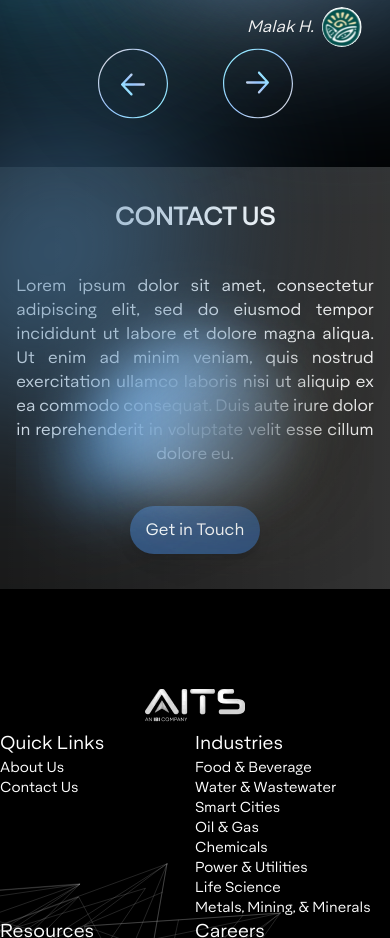
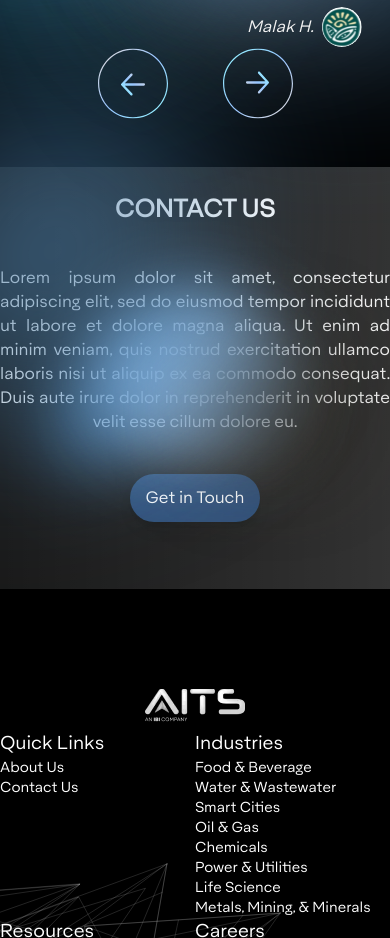
Before and after one commit to thecabinetlb/aitsmena-frontend, a Vue app: page / in a window 390 px wide. Shown: the part 6340-7278 px from the top of the page. Built offline with nearby package versions, Linux system fonts and the light colour scheme.

Commit message:
re:responsive batch one

```diff
--- a/src/components/Hero.vue
+++ b/src/components/Hero.vue
@@ -11,8 +11,8 @@
       <button class="px-4 py-3 text-center rounded-full shadow-lg cursor-pointer bg-accent1 text-bg2 hover:bg-opacity-95">See our Solutions</button>
       <img src="../assets/images/hero/arrow.webp" alt="AITS" width="178" height="145" responsive class="pt-10 sm:w-50 w-[70px]"/>
     </div>
-
     <!-- animation elements -->
+    <div class="overflow-hidden">
       <!-- middle layor -->
      <img src="../assets/images/hero/elements/centermiddle.svg" alt="AITS" width="1275" height="1585" responsive loading="eager"
       v-motion
@@ -100,6 +100,8 @@
       <!-- pattern -->
       <img src="../assets/images/patterns/pattern (2).svg" alt="AITS" width="832" height="1771" responsive loading="eager"
       class="absolute z-4 right-0 top-[100%] transform -translate-y-[100%] opacity-75"/>
+    </div>
+
 
 
     <!-- Mission and Values  -->
--- a/src/components/Testimonies.vue
+++ b/src/components/Testimonies.vue
@@ -128,51 +128,55 @@ const showDes = (id) => {
    </section>
 
    <!-- Contact -->
-   <section class="relative bg-gradient-to-r from-accent1/10 to-accent1/20 min-h-[50vh] flex flex-col items-center justify-center sm:py-0 py-4">
-    <div class="relative w-11/12 mx-auto space-y-10 text-center xl:w-8/12 sm:w-10/12">
+   <section class="bg-gradient-to-r from-accent1/10 to-accent1/20 min-h-[50vh] flex flex-col items-center justify-center sm:py-0 py-4">
+    <div class="relative mx-auto space-y-10 text-center xl:w-8/12 sm:w-10/12">
       <h1 class="text-accent1 text-2xl lg:text-4xl 2xl:text-5xl uppercase text-center font-[700]">Contact Us</h1>
       <p class="font-[200] text-justify text-accent2 md:w-1/2 mx-auto" style="text-align-last: center">Lorem ipsum dolor sit amet, consectetur adipiscing elit, sed do eiusmod tempor incididunt ut labore et dolore magna aliqua. Ut enim ad minim veniam, quis nostrud exercitation ullamco laboris nisi ut aliquip ex ea commodo consequat. Duis aute irure dolor in reprehenderit in voluptate velit esse cillum dolore eu.</p>
       <button aria-label="go to contact form page" class="px-4 py-3 mt-4 font-[200] text-center rounded-full shadow-lg text-accent1 bg-bg2 hover:bg-opacity-95">Get in Touch</button>
       <!-- Highlights -->
+      <div class="overflow-hidden">
       <!-- left -->
-        <img src="../assets/images/testimonies/contact/elements/leftmiddle.svg" alt="AITS" width="513" height="631" responsive loading="eager"
+        <img src="../assets/images/testimonies/contact/elements/leftmiddle.svg" alt="AITS" width="513" height="631" responsive loading="lazy"
         class="absolute left-0 transform -translate-y-1/2 top-1/2"/>
         <!-- center middle -->
-        <img src="../assets/images/testimonies/contact/elements/centermiddle.svg" alt="AITS" width="345" height="338" responsive loading="eager"
+        <img src="../assets/images/testimonies/contact/elements/centermiddle.svg" alt="AITS" width="345" height="338" responsive loading="lazy"
         class="absolute transform -translate-x-1/2 -translate-y-1/2 left-1/2 top-1/2"/>
         <!-- right -->
-        <img src="../assets/images/testimonies/contact/elements/rightmiddle.svg" alt="AITS" width="767" height="699" responsive loading="eager"
-        class="absolute transform -translate-y-1/2 left-2/3 top-1/2 -translate-x-2/3"/>
-        <img src="../assets/images/testimonies/contact/elements/rightbottom.svg" alt="AITS"  width="287" height="315" responsive loading="eager"
+        <img src="../assets/images/testimonies/contact/elements/rightmiddle.svg" alt="AITS" width="767" height="699" responsive loading="lazy"
+        class="absolute right-0 transform -translate-y-1/2 top-1/2"/>
+        <img src="../assets/images/testimonies/contact/elements/rightbottom.svg" alt="AITS"  width="287" height="315" responsive loading="lazy"
         class="absolute right-0 top-[100%] transform -translate-y-[100%]"/>
+      </div>
     </div>
     </section>
 
 
   <!-- Highlights -->
+  <div class="overflow-hidden">
     <!-- right top -->
-  <img src="../assets/images/testimonies/elements/righttop.svg" alt="AITS" width="1098" height="1431" responsive loading="eager"
+    <img src="../assets/images/testimonies/elements/righttop.svg" alt="AITS" width="1098" height="1431" responsive loading="lazy"
     class="absolute top-0 right-0"/>
 
     <!-- left middle -->
-  <img src="../assets/images/testimonies/elements/leftmiddle.svg" alt="AITS" width="895" height="1444" responsive loading="eager"
+    <img src="../assets/images/testimonies/elements/leftmiddle.svg" alt="AITS" width="895" height="1444" responsive loading="lazy"
     class="absolute left-0 transform -translate-y-1/2 top-1/2"/>
-  <img src="../assets/images/testimonies/elements/leftmiddlebig.svg" alt="AITS" width="860" height="1563" responsive loading="eager"
+    <img src="../assets/images/testimonies/elements/leftmiddlebig.svg" alt="AITS" width="860" height="1563" responsive loading="lazy"
     class="absolute left-0 transform -translate-y-1/2 top-1/2"/>
 
     <!-- left bottom -->
-  <img src="../assets/images/testimonies/elements/leftbottom.svg" alt="AITS" width="943" height="1635" responsive loading="eager"
+    <img src="../assets/images/testimonies/elements/leftbottom.svg" alt="AITS" width="943" height="1635" responsive loading="lazy"
     class="absolute left-0 top-[100%] transform -translate-y-[100%]"/>
 
     <!-- right middle -->
-  <img src="../assets/images/testimonies/elements/rightmiddle.svg" alt="AITS" width="1251" height="1710"  responsive loading="eager"
+    <img src="../assets/images/testimonies/elements/rightmiddle.svg" alt="AITS" width="1251" height="1710"  responsive loading="lazy"
     class="absolute right-0 transform -translate-y-1/2 top-1/2"/>
 
     <!-- center middle -->
-  <img src="../assets/images/testimonies/elements/centermiddle.svg" alt="AITS" width="1253" height="1239" responsive loading="eager"
+    <img src="../assets/images/testimonies/elements/centermiddle.svg" alt="AITS" width="1253" height="1239" responsive loading="lazy"
     class="absolute transform -translate-x-1/2 -translate-y-1/2 left-1/2 top-1/2"/>
-  <img src="../assets/images/testimonies/elements/centermiddlebig.svg" alt="AITS" width="860" height="1563" responsive loading="eager"
+    <img src="../assets/images/testimonies/elements/centermiddlebig.svg" alt="AITS" width="860" height="1563" responsive loading="lazy"
     class="absolute right-0 transform -translate-y-1/2 top-1/2"/>
+  </div>
 </section>
 
 </template>
```
Lines whose indentation alone changed are shown as unchanged.
